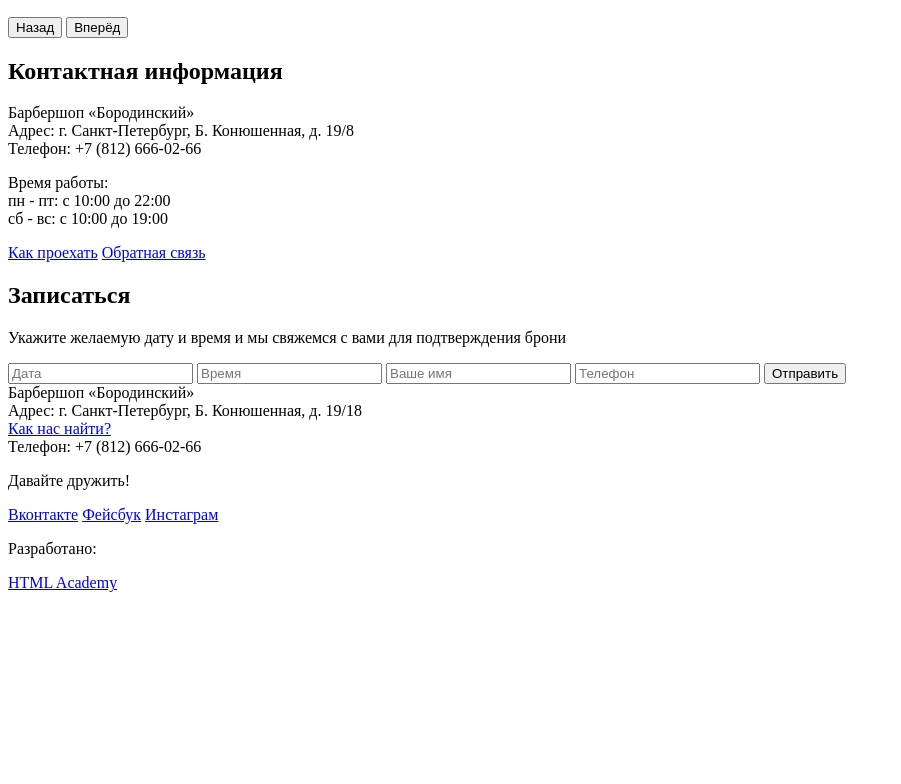
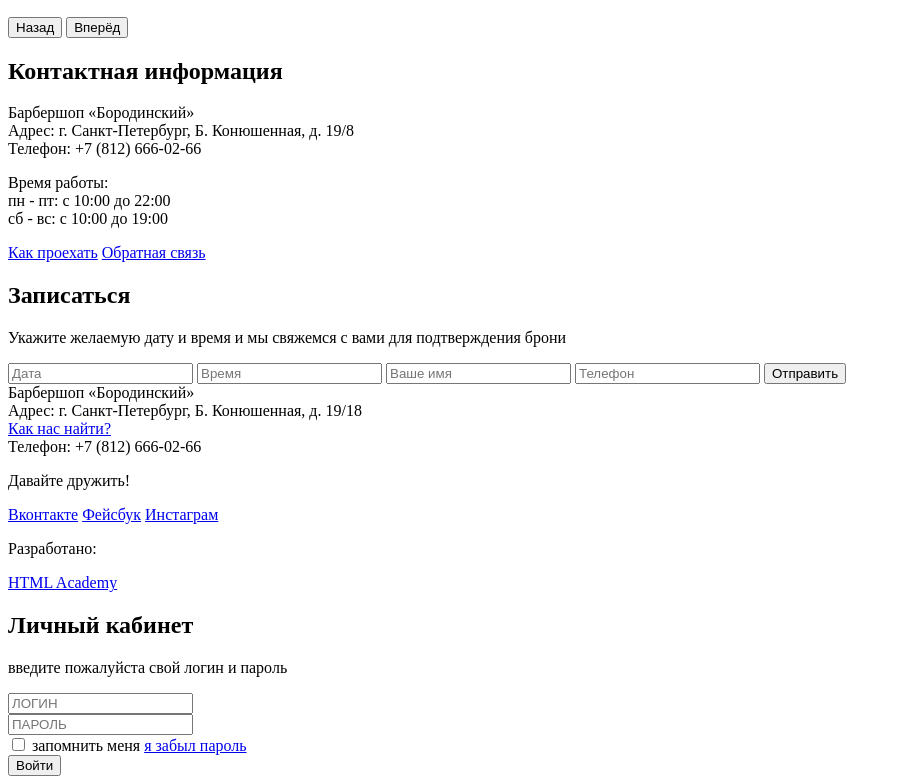
Before and after one commit to demries/barbershop, a plain HTML site: page index.html in a window 1280 px wide. Shown: the part 801-1585 px from the top of the page, without its empty margins (0-901 px from the left). Before the commit the page ends 1401 px from the top, so only its background shows below. Drawn offline with Linux system fonts and the light colour scheme.

Commit message:
Создана форма

```diff
--- a/index.html
+++ b/index.html
@@ -114,5 +114,25 @@
             </section>
         </div>
     </footer>
+
+    <!-- Всплывающие окна -->
+    <!-- Авторизация -->
+    <div class="popup">
+        <h2>Личный кабинет</h2>
+        <p>введите пожалуйста свой логин и пароль</p>
+        <form action="" method="post">
+            <div>
+                <input type="text" name="login" value="" placeholder="ЛОГИН">
+            </div>
+            <div>
+                <input type="password" name="password" value="" placeholder="ПАРОЛЬ">
+            </div>
+            <div>
+                <label for="remember"><input type="checkbox" id="remember"> запомнить меня</label>
+                <a href="#" class="forgot">я забыл пароль</a>
+            </div>
+            <button type="submit">Войти</button>
+        </form>
+    </div>
 </body>
 </html>
```
